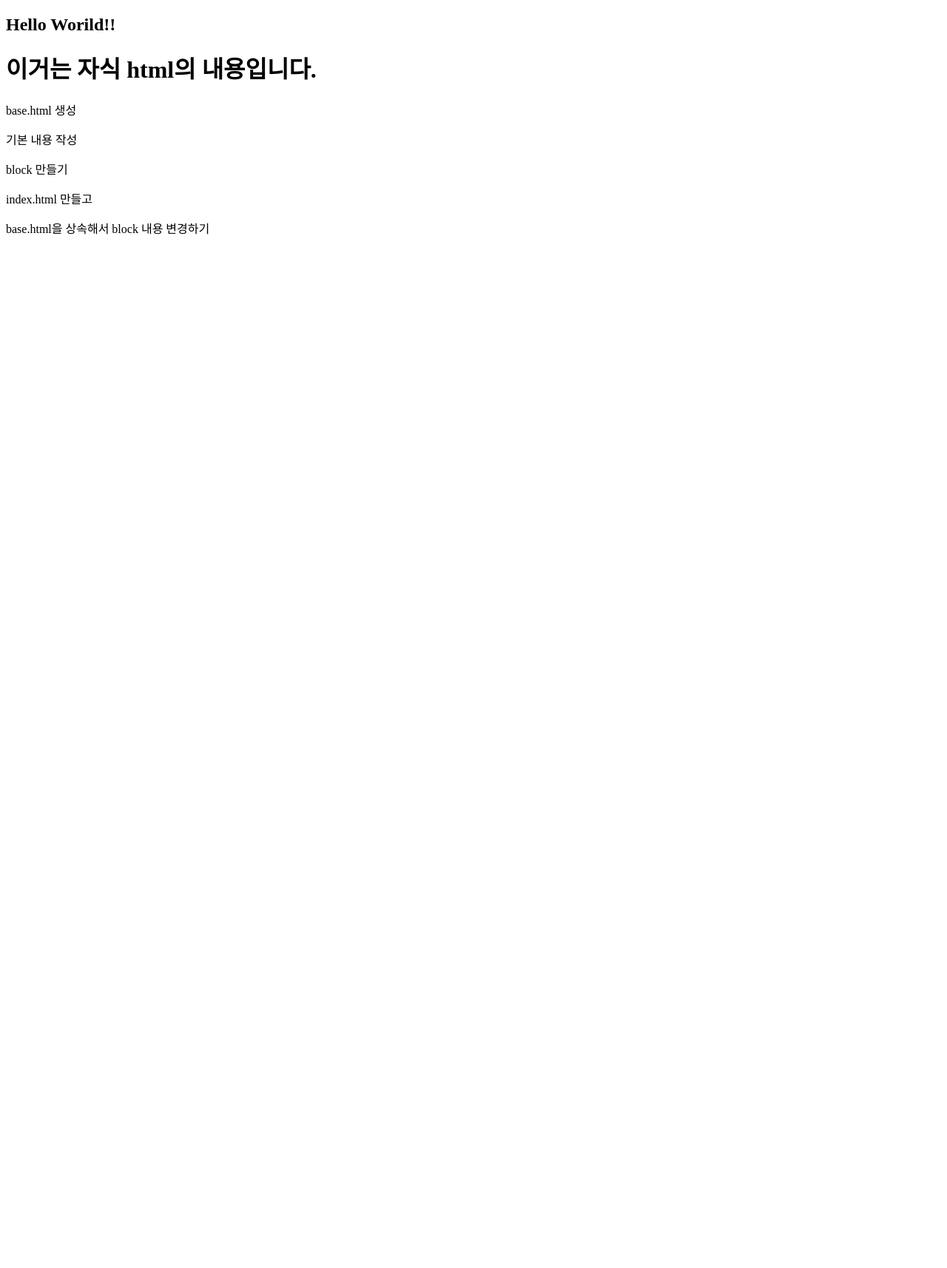
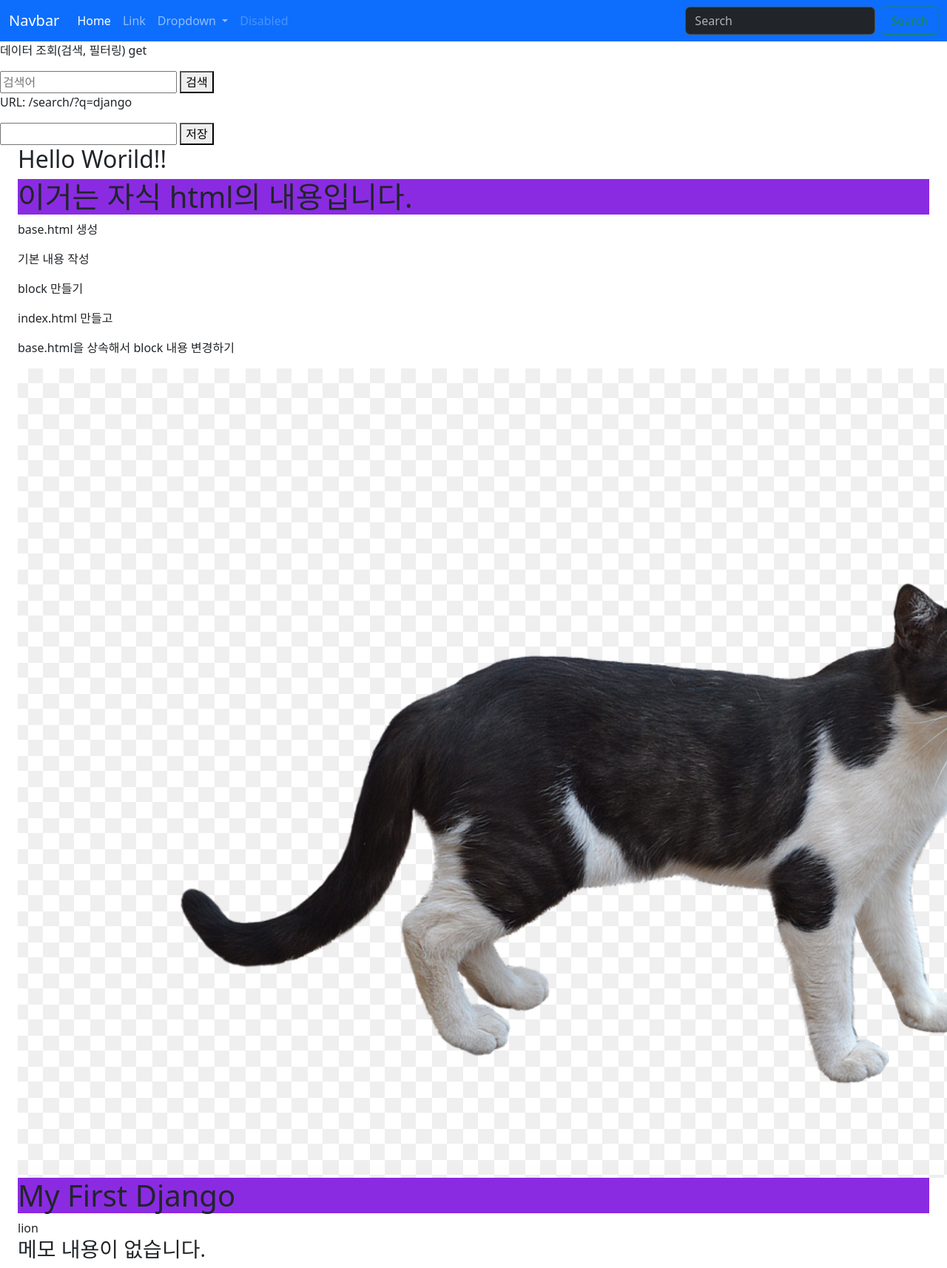
Before and after one commit to leeyonjoo150/my_first_django, a Django app: page / in a window 1280 px wide; the page is wider, and only the part inside the window is pictured. Shown: that part at 74% size. Before the commit the page ends 317 px from the top of that part, so only its background shows below. Run offline with Django 5.2, Linux system fonts and the light colour scheme; data that the repository does not hold is empty.

Commit message:
깃확인

```diff
--- /dev/null
+++ b/polls/static/polls/css/style.css
@@ -0,0 +1,3 @@
+h1 {
+    background-color: blueviolet;
+}
--- a/polls/templates/polls/base.html
+++ b/polls/templates/polls/base.html
@@ -1,14 +1,63 @@
+{% load static %}
 <!DOCTYPE html>
 <html lang="en">
+
 <head>
     <meta charset="UTF-8">
     <meta name="viewport" content="width=device-width, initial-scale=1.0">
     <title>Document</title>
+    <!-- css 적용 -->
+    <link rel="stylesheet" href="{% static 'polls/css/style.css' %}">
+    <!-- 부트스트랩 -->
+    <link href="https://cdn.jsdelivr.net/npm/bootstrap@5.3.7/dist/css/bootstrap.min.css" rel="stylesheet">
 </head>
+
 <body>
-    {% block lion %}{% endblock %}
-    <h1>이거는 {% block name %}base.html{% endblock %}의 내용입니다.</h1>
+    <!-- 어떻게 부트스트랩/테일윈드를 우리의 페이지에 적용할건가 ->cdn
+    각 홈페이지를 보면서 이미 완성된 컴포넌트들을 우리 html으로 가져와서 확인
+    3시 30분까지 진행 -->
+    <!-- 네비게이션 -->
+    {% include 'polls/nav_bar.html' %}
+    <!-- GET: 데이터 조회 (검색, 필터링) -->
 
-    {% block content %}{% endblock %}
+    <div>
+        <!-- GET: 데이터 조회 (검색, 필터링) -->
+         <!-- 버튼을 누르면 input의 값이 /search/ 로 감 -->
+          <p>데이터 조회(검색, 필터링) get</p>
+        <form method="GET" action="/search/">
+            <input type="text" name="q" placeholder="검색어">
+            <button type="submit">검색</button>
+        </form>
+        <p>URL: /search/?q=django</p>
+    </div>
+    <div>
+        <!-- POST: 데이터 수정 (생성, 수정, 삭제) -->
+        <form method="POST" action="/create/">
+            <p></p>
+            {% csrf_token %}
+            <input type="text" name="title">
+            <button type="submit">저장</button>
+        </form>
+    </div>
+
+    <!-- 메인 컨텐츠 -->
+    <div class="max-2-7x1 mx-auto px-4 sm:px-6 lg:px-8 py-8">
+        {% block lion %}{% endblock %}
+        <h1>이거는 {% block name %}base.html{% endblock %}의 내용입니다.</h1>
+
+        {% block content %}{% endblock %}
+        <!-- 이미지 적용 -->
+        <img src="{% static 'polls/image/cat.png' %}" alt="">
+        {% include 'polls/demo_index.html' %}
+        <!-- 앱 하부에 static 이름의 디렉토리 만들기
+        static 아래에 app 이름 폴더 생성
+        그 폴더 아래에 js, css, img 폴더 생성
+        css에는 style.css 생성
+        img에는 사진 넣기
+        {% load static %}으로 로딩
+        사용할때는 경로를 {% static '대상파일경로' %}
+        2시 35분까지 해보겠습니다. -->
+    </div>
 </body>
+
 </html>
--- /dev/null
+++ b/polls/templates/polls/nav_bar.html
@@ -0,0 +1,42 @@
+<!-- 네비게이션바, 디자인 설정 -->
+    <nav class="navbar navbar-expand-lg bg-primary" data-bs-theme="dark">
+        <div class="container-fluid">
+            <a class="navbar-brand" href="#">Navbar</a>
+            <button class="navbar-toggler" type="button" data-bs-toggle="collapse"
+                data-bs-target="#navbarSupportedContent" aria-controls="navbarSupportedContent" aria-expanded="false"
+                aria-label="Toggle navigation">
+                <span class="navbar-toggler-icon"></span>
+            </button>
+            <div class="collapse navbar-collapse" id="navbarSupportedContent">
+                <ul class="navbar-nav me-auto mb-2 mb-lg-0">
+                    <li class="nav-item">
+                        <a class="nav-link active" aria-current="page" href="#">Home</a>
+                    </li>
+                    <li class="nav-item">
+                        <a class="nav-link" href="#">Link</a>
+                    </li>
+                    <li class="nav-item dropdown">
+                        <a class="nav-link dropdown-toggle" href="#" role="button" data-bs-toggle="dropdown"
+                            aria-expanded="false">
+                            Dropdown
+                        </a>
+                        <ul class="dropdown-menu">
+                            <li><a class="dropdown-item" href="#">Action</a></li>
+                            <li><a class="dropdown-item" href="#">Another action</a></li>
+                            <li>
+                                <hr class="dropdown-divider">
+                            </li>
+                            <li><a class="dropdown-item" href="#">Something else here</a></li>
+                        </ul>
+                    </li>
+                    <li class="nav-item">
+                        <a class="nav-link disabled" aria-disabled="true">Disabled</a>
+                    </li>
+                </ul>
+                <form class="d-flex" role="search">
+                    <input class="form-control me-2" type="search" placeholder="Search" aria-label="Search" />
+                    <button class="btn btn-outline-success" type="submit">Search</button>
+                </form>
+            </div>
+        </div>
+    </nav>
--- a/polls/urls.py
+++ b/polls/urls.py
@@ -1,6 +1,6 @@
 from django.urls import path
 #원하는 뷰를 가져오는 형태
-from .views import index, hello, lion, good, debug_request, memo_list, one_memo, index
+from .views import index, hello, lion, good, debug_request, memo_list, one_memo, index, search
 #이렇게도 가능
 #from polls import index, hello, lion, good, debug_request
 
@@ -14,7 +14,8 @@
     #path("", debug_request),
     path("memo/", memo_list),    #메모리스트 틀 확인용
     path("memo/<int:memo_id>", one_memo),    #int 뒤의 memo_id는 view의 one_memo(memo_id)의 매개변수와 같아야함
-    path("", index)
+    path("", index),
+    path("search/", search)
 ]
 
 #이렇게 해도 됨, 마음에 드는 방식대로 하면 됨
--- a/polls/views.py
+++ b/polls/views.py
@@ -282,3 +282,7 @@
         "memos" : memos
     }
     return render(request=request, template_name="polls/index.html", context=context)  #경로에서 templatesd 아래부터 적기
+
+def search(request) :
+    query = request.GET['q']
+    return HttpResponse(f"{query}가 검색되었습니다")
```
Also changed, not shown: polls/static/polls/image/cat.png (added), polls/templates/polls/demo_index.html (renamed from polls/templates/polls/index_1.html).
